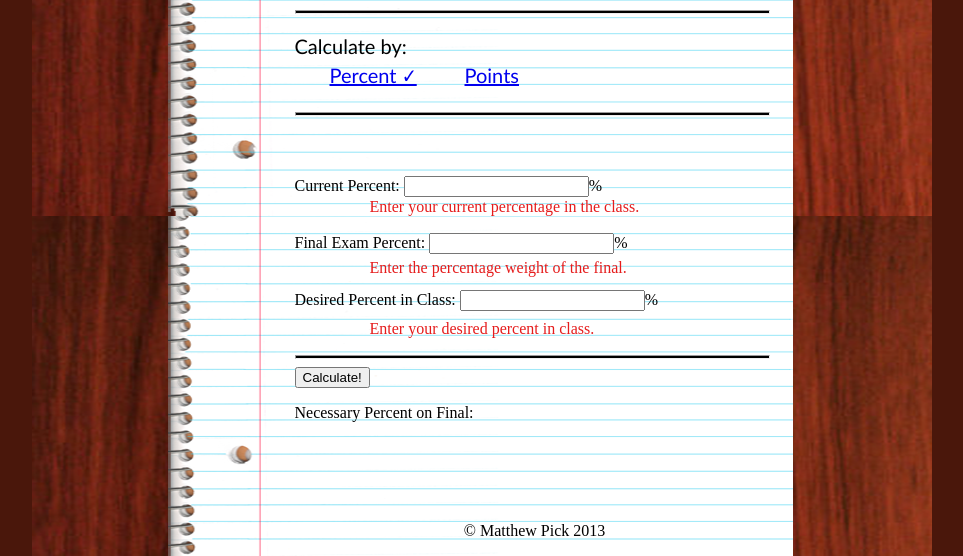
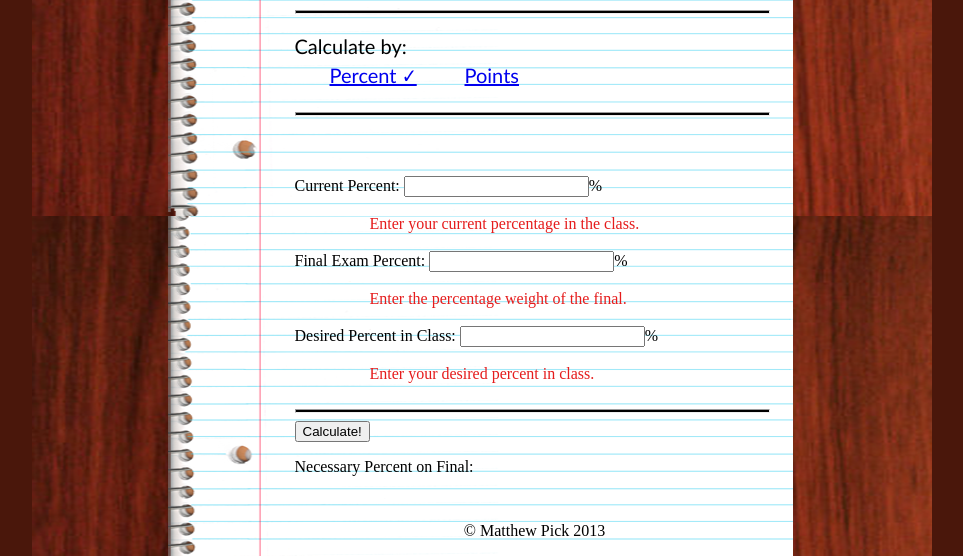
Before and after one commit to cybermatthew/AceMyGPA, a PHP site: page /percentcalc.php in a window 1280 px wide. Shown: the part 341-897 px from the top of the page, without its empty margins (158-1121 px from the left). Run offline with PHP 8.4, Linux system fonts and the light colour scheme; data that the repository does not hold is empty.

Commit message:
Fixed error layout for percent

```diff
--- a/gradecalc/style.css
+++ b/gradecalc/style.css
@@ -103,59 +103,11 @@ a.button, a.button:link, a.button:visited{
 }
 
 
-#errors{
+#error{
     z-index:2;
     color:#e51c1c;
-    position:absolute;
-}
-
-/*
-  Percent error formatting.
-*/
-
-#currentPercent{
-    margin-top:-240px;
     margin-left: 75px;
-    width: 290px;
-}
-
-#finalPercent{
-    margin-top:43px;
-    margin-left:75px;
-    width: 270px;
-}
-
-#desiredPercent{
-    margin-top:43px;
-    margin-left:75px;
-    width: 270px;
-}
-
-#invisibleCurrentPercent{
-    margin-top:-240px;
-    margin-left: 75px;
-    width: 290px;
     height: 18px;
-}
-
-#invisibleFinalPercent{
-    margin-top:43px;
-    margin-left:75px;
-    width: 270px;
-    height: 18px;
-}
-
-#invisibleDesiredPercent{
-    margin-top:43px;
-    margin-left:75px;
-    width: 270px;
-    height: 18px;
-}
-
-
-#percentMessage{
-    margin-top:66px;
-    margin-left:185px;
 }
 
 hr{
```
Also changed, not shown: gradecalc/percentcalc.php (+16 -20 lines).
